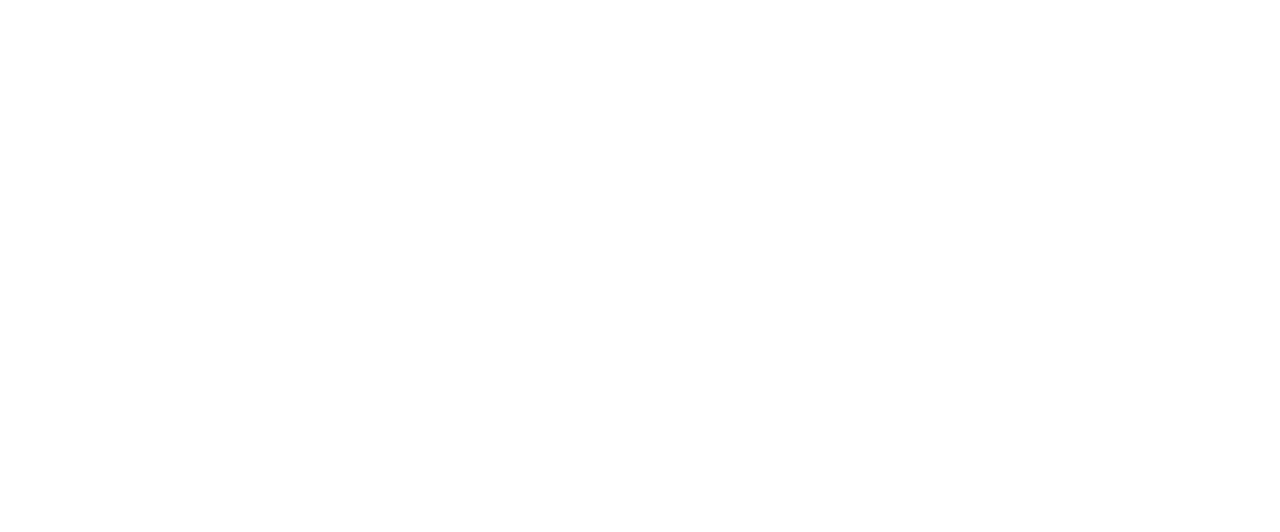
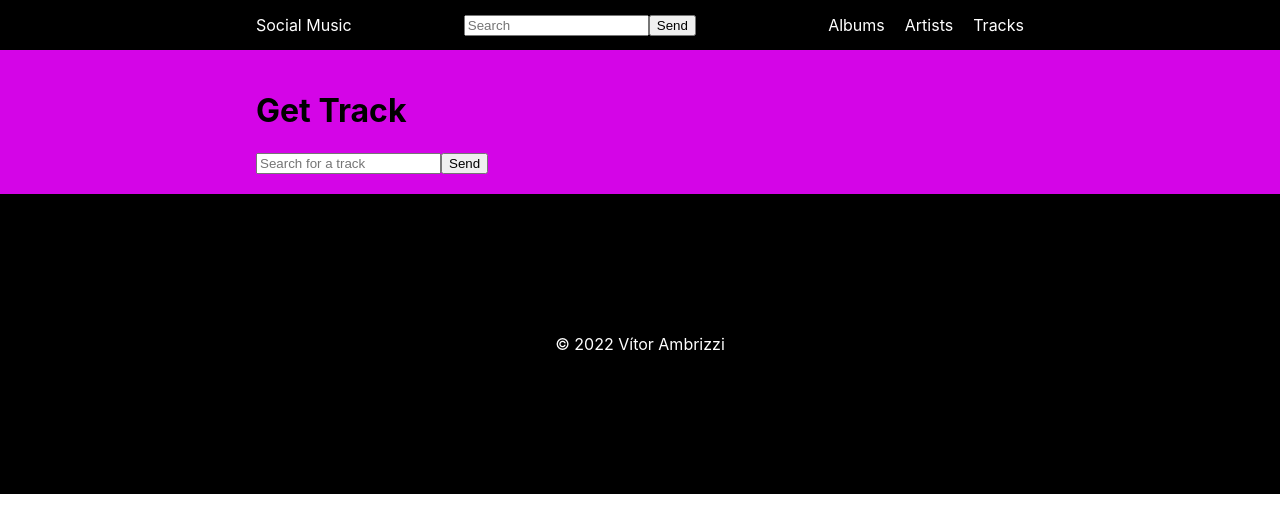
Before and after one commit to vitorambrizzi/social_music_frontend, a React (Create React App) app: page /track in a window 1280 px wide. Before the commit this address had no page. Shown: the top 532 px of the page. Built offline with nearby package versions, Linux system fonts and the light colour scheme.

Commit message:
Added /track route back

```diff
--- a/src/App.js
+++ b/src/App.js
@@ -3,6 +3,7 @@ import Layout from './layouts/Layout'
 import Home from './pages/Home'
 import Albums from './pages/Albums'
 import Artists from './pages/Artists'
+import Tracks from './pages/Tracks'
 import Search from './pages/Search'
 
 function App() {
@@ -11,8 +12,9 @@ function App() {
       <Route path='/' element={<Layout />}>
         <Route index element={<Home />} />
         <Route path='search/:query' element={<Search />} />
-        <Route path='albums' element={<Albums />} />
-        <Route path='artists' element={<Artists />} />
+        <Route path='album' element={<Albums />} />
+        <Route path='artist' element={<Artists />} />
+        <Route path='track' element={<Tracks />} />
       </Route>
     </Routes>
   );
--- a/src/components/Header.js
+++ b/src/components/Header.js
@@ -24,8 +24,9 @@ const Header = () => {
           </form>
         </div>
         <Navbar>
-          <NavLink to='/albums'><Spacer>Albums</Spacer></NavLink>
-          <NavLink to='/artists'><Spacer>Artists</Spacer></NavLink>
+          <NavLink to='/album'><Spacer>Albums</Spacer></NavLink>
+          <NavLink to='/artist'><Spacer>Artists</Spacer></NavLink>
+          <NavLink to='/track'><Spacer>Tracks</Spacer></NavLink>
         </Navbar>
       </Container>
     </Background>
--- /dev/null
+++ b/src/pages/Tracks.js
@@ -0,0 +1,37 @@
+import { SPOTIFY_API } from '../config'
+import {getToken} from '../helpers/spotify'
+
+const Tracks = () => {
+  const getTrack = async (id, authorizationToken) => {
+    const response = await fetch(`${SPOTIFY_API}/tracks/${id}`, {
+      method: 'GET',
+      headers: {
+        'Authorization': 'Bearer ' + authorizationToken,
+        'Accept': 'application/json'
+      }
+    })
+    const result = await response.json()
+
+    return result
+  }
+
+  const handleSubmit = async (event) => {
+    event.preventDefault()
+    const { trackId } = event.target
+    const token = await getToken()
+    const track = await getTrack(trackId.value, token)
+    console.log(track)
+  }
+
+  return (
+    <>
+      <h1>Get Track</h1>
+      <form onSubmit={(event) => handleSubmit(event)}>
+        <input type='text' name='trackId' placeholder='Search for a track' />
+        <button type='submit'>Send</button>
+      </form>
+    </>
+  )
+}
+
+export default Tracks
```
